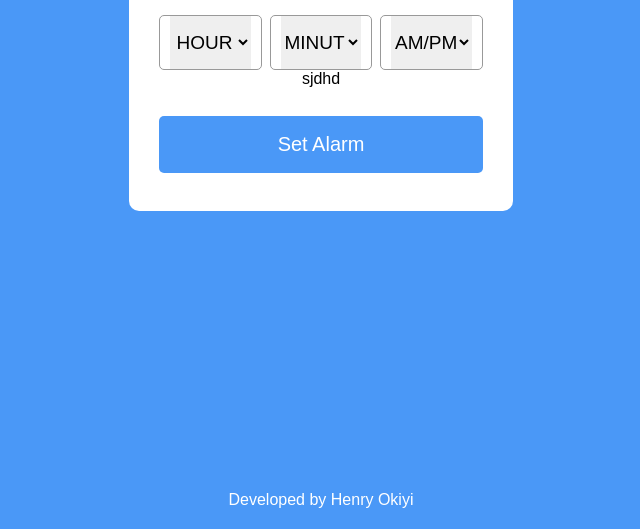
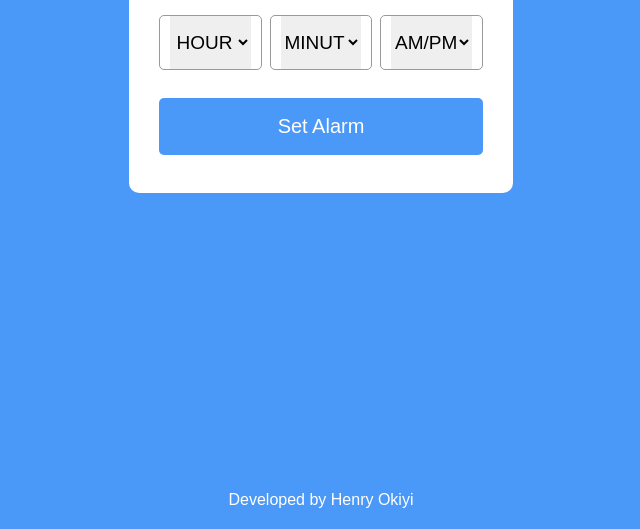
Before and after one commit to hunrayy/alarm-clock, a plain HTML site: page index.html in a window 1280 px wide. Shown: the part 271-800 px from the top of the page, without its empty margins (319-959 px from the left). Drawn offline with Linux system fonts and the light colour scheme.

Commit message:
removed from practice html code

```diff
--- a/index.html
+++ b/index.html
@@ -37,7 +37,6 @@
                 </select>
             </div>
         </div>
-        <p>sjdhd</p>
         <button id="setAlarm">Set Alarm</button>
     </div>
     <div style="position: absolute; bottom: 20px; color: white;">Developed by <a href="https://www.linkedin.com/in/henry-okiyi-0246b6299/" target="_blank" rel="noopener noreferrer">Henry Okiyi</a></div>
```
